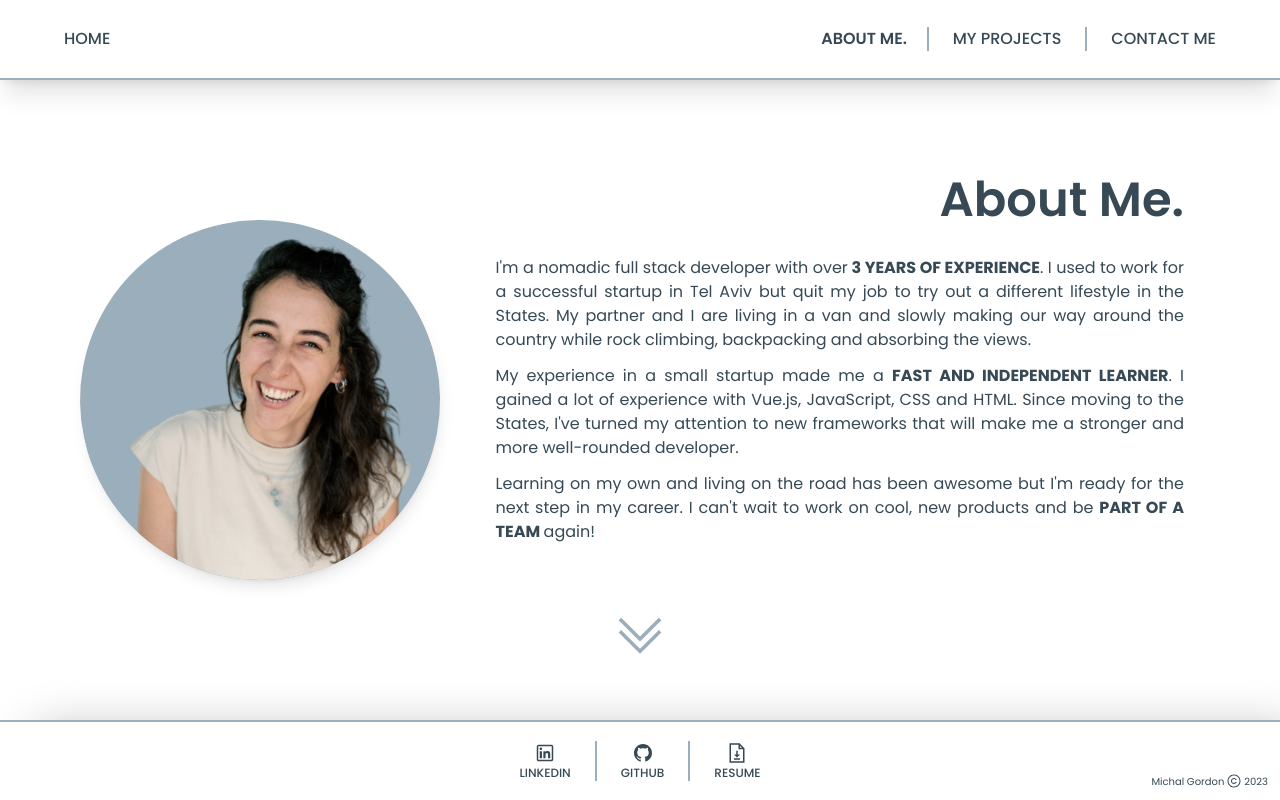
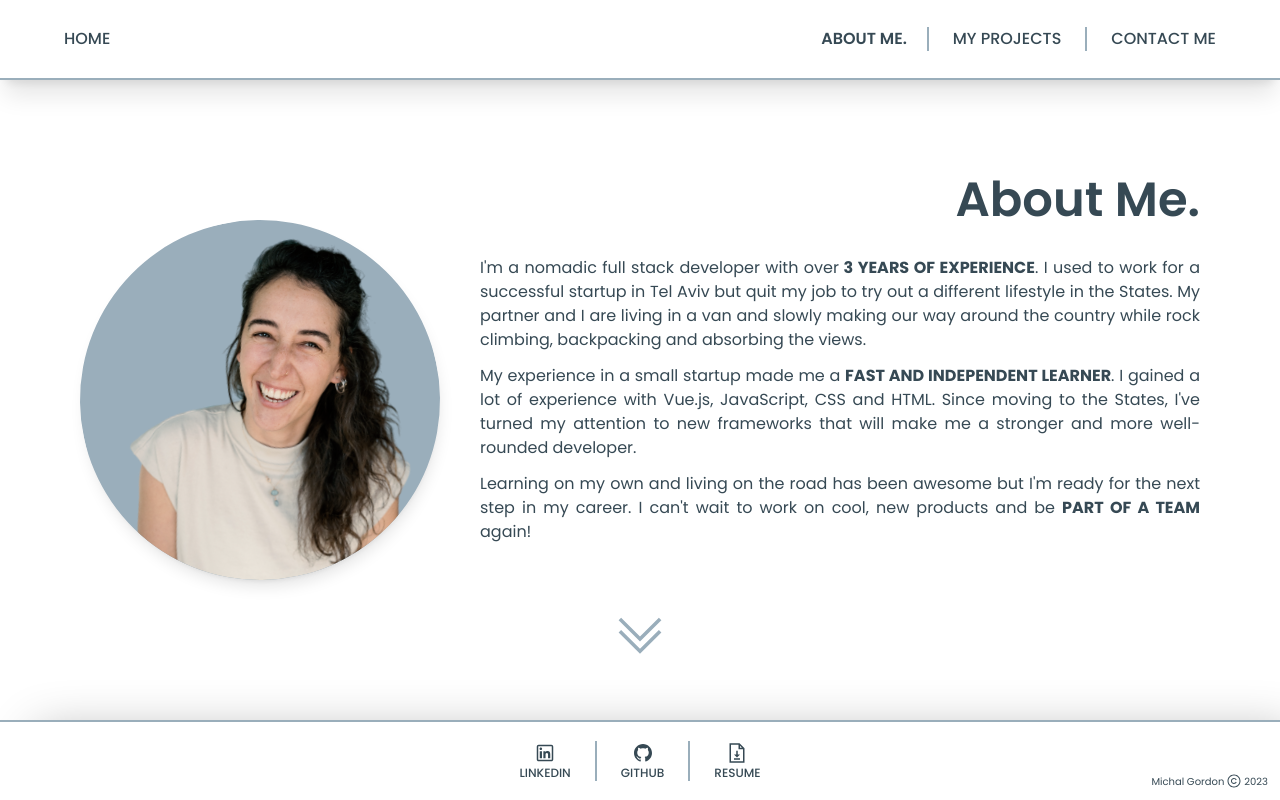
Before and after one commit to Michalgordon/Michalgordon.github.io, a React (Vite) app: page /about in a window 1280 px wide. Built offline with nearby package versions, Linux system fonts and the light colour scheme.

Commit message:
fixed padding on laptop

```diff
--- a/src/pages/AboutMe.jsx
+++ b/src/pages/AboutMe.jsx
@@ -56,7 +56,7 @@ const AboutMe = () => {
               className={"w-full laptop:w-[25rem]"}
             ></ProfilePicture>
           </motion.div>
-          <div className="flex flex-col laptop:w-2/3 text-base text-justify px-4">
+          <div className="flex flex-col laptop:w-2/3 text-base text-justify px-4 laptop:px-0">
             <motion.h2
               className="hidden laptop:flex section-header laptop:relative laptop:-top-20"
               initial={{ y: -150 }}
```
